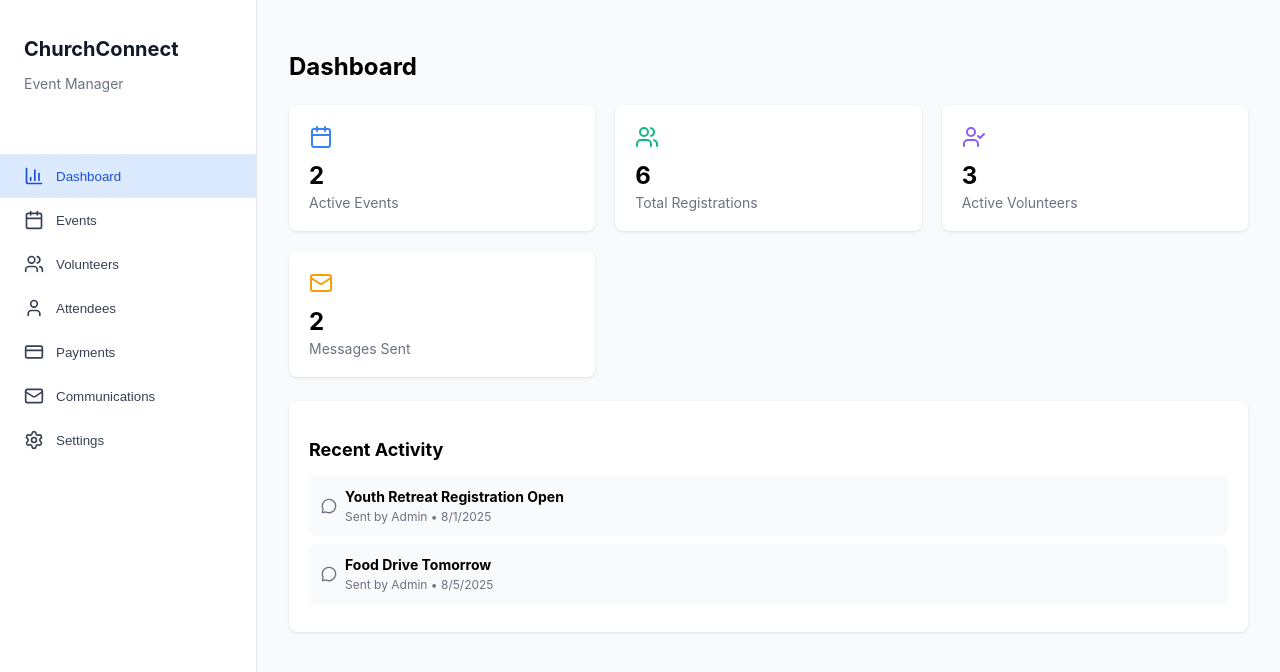
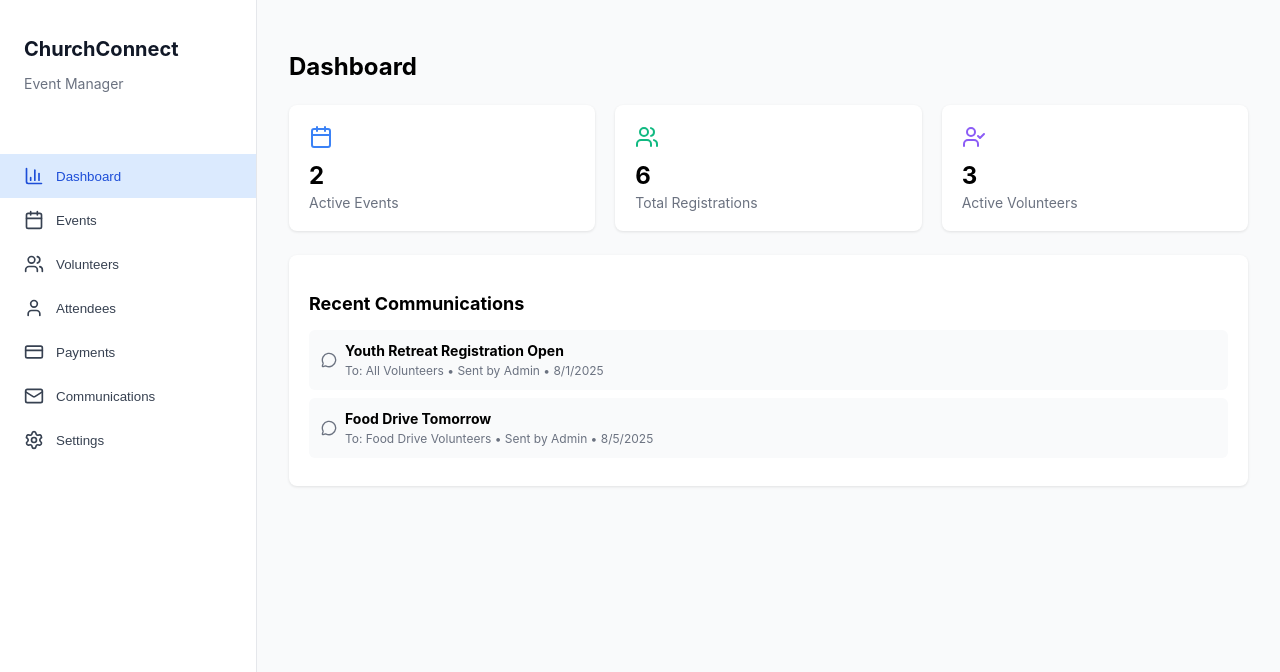
Before and after one commit to zsprydp/churchconnect-event-manager, a React (Create React App) app: page / in a window 1280 px wide. Shown: the top 672 px of the page. Built offline with nearby package versions, Linux system fonts and the light colour scheme.

Commit message:
Updated dashboard: removed Messages Sent box, added message count to each event - 2025-08-14 11:00:59

```diff
--- a/src/App.js
+++ b/src/App.js
@@ -1107,25 +1107,17 @@ const ChurchConnectDashboard = () => {
                 <p style={{ fontSize: '24px', fontWeight: 'bold', margin: '0' }}>{volunteers.length}</p>
                 <p style={{ fontSize: '14px', color: '#6b7280', margin: '4px 0 0 0' }}>Active Volunteers</p>
               </div>
-
-              <div style={{ backgroundColor: 'white', padding: '20px', borderRadius: '8px', boxShadow: '0 1px 3px rgba(0,0,0,0.1)' }}>
-                <Mail style={{ height: '24px', width: '24px', color: '#f59e0b', marginBottom: '8px' }} />
-                <p style={{ fontSize: '24px', fontWeight: 'bold', margin: '0' }}>
-                  {communications.length}
-                </p>
-                <p style={{ fontSize: '14px', color: '#6b7280', margin: '4px 0 0 0' }}>Messages Sent</p>
-              </div>
             </div>
 
             <div style={{ backgroundColor: 'white', padding: '20px', borderRadius: '8px', boxShadow: '0 1px 3px rgba(0,0,0,0.1)' }}>
-              <h3 style={{ fontSize: '18px', marginBottom: '16px' }}>Recent Activity</h3>
+              <h3 style={{ fontSize: '18px', marginBottom: '16px' }}>Recent Communications</h3>
               {communications.slice(0, 3).map((item) => (
                 <div key={item.id} style={{ padding: '12px', backgroundColor: '#f9fafb', borderRadius: '6px', marginBottom: '8px', display: 'flex', alignItems: 'center' }}>
                   <MessageCircle style={{ height: '16px', width: '16px', marginRight: '8px', color: '#6b7280' }} />
                   <div style={{ flex: 1 }}>
                     <p style={{ fontWeight: 'bold', margin: '0 0 4px 0', fontSize: '14px' }}>{item.subject}</p>
                     <p style={{ fontSize: '12px', color: '#6b7280', margin: '0' }}>
-                      Sent by {item.sentBy} • {new Date(item.sentDate).toLocaleDateString()}
+                      To: {item.recipients} • Sent by {item.sentBy} • {new Date(item.sentDate).toLocaleDateString()}
                     </p>
                   </div>
                 </div>
@@ -1284,7 +1276,7 @@ const ChurchConnectDashboard = () => {
                       )}
                     </div>
 
-                    <div style={{ display: 'grid', gridTemplateColumns: 'repeat(4, 1fr)', gap: '12px', marginBottom: '16px' }}>
+                    <div style={{ display: 'grid', gridTemplateColumns: 'repeat(5, 1fr)', gap: '12px', marginBottom: '16px' }}>
                       <div style={{ textAlign: 'center' }}>
                         <p style={{ fontSize: '18px', fontWeight: 'bold', margin: '0', color: '#3b82f6' }}>
                           {totalPeople}/{event.capacity}
@@ -1308,6 +1300,12 @@ const ChurchConnectDashboard = () => {
                           {spotsLeft}
                         </p>
                         <p style={{ fontSize: '12px', color: '#6b7280', margin: '2px 0 0 0' }}>Spots Left</p>
+                      </div>
+                      <div style={{ textAlign: 'center' }}>
+                        <p style={{ fontSize: '18px', fontWeight: 'bold', margin: '0', color: '#f59e0b' }}>
+                          {communications.filter(c => c.recipients.includes(event.name) || c.recipients === 'All Events').length}
+                        </p>
+                        <p style={{ fontSize: '12px', color: '#6b7280', margin: '2px 0 0 0' }}>Messages</p>
                       </div>
                     </div>
 
```
